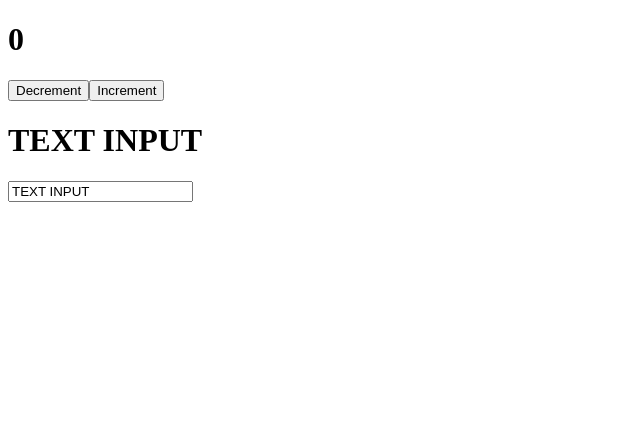
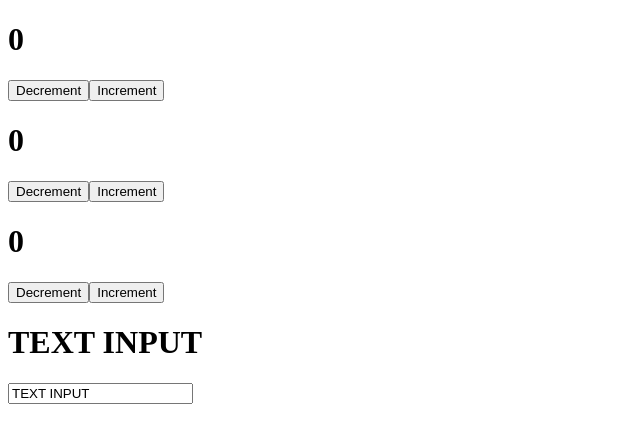
Before and after one commit to Dims2407/Fundamental-REACT, a React (Create React App) app: page / in a window 1280 px wide. Shown: the top 442 px of the page, without its empty margins (0-640 px from the left). Built offline with nearby package versions, Linux system fonts and the light colour scheme.

Commit message:
Fundamental REACT

```diff
--- a/src/App.js
+++ b/src/App.js
@@ -11,6 +11,8 @@ function App() {
     return (
         <div>
 <Counter/>
+            <Counter/>
+            <Counter/>
             <h1>{value}</h1>
             <input type='text'
                    value={value}
```
